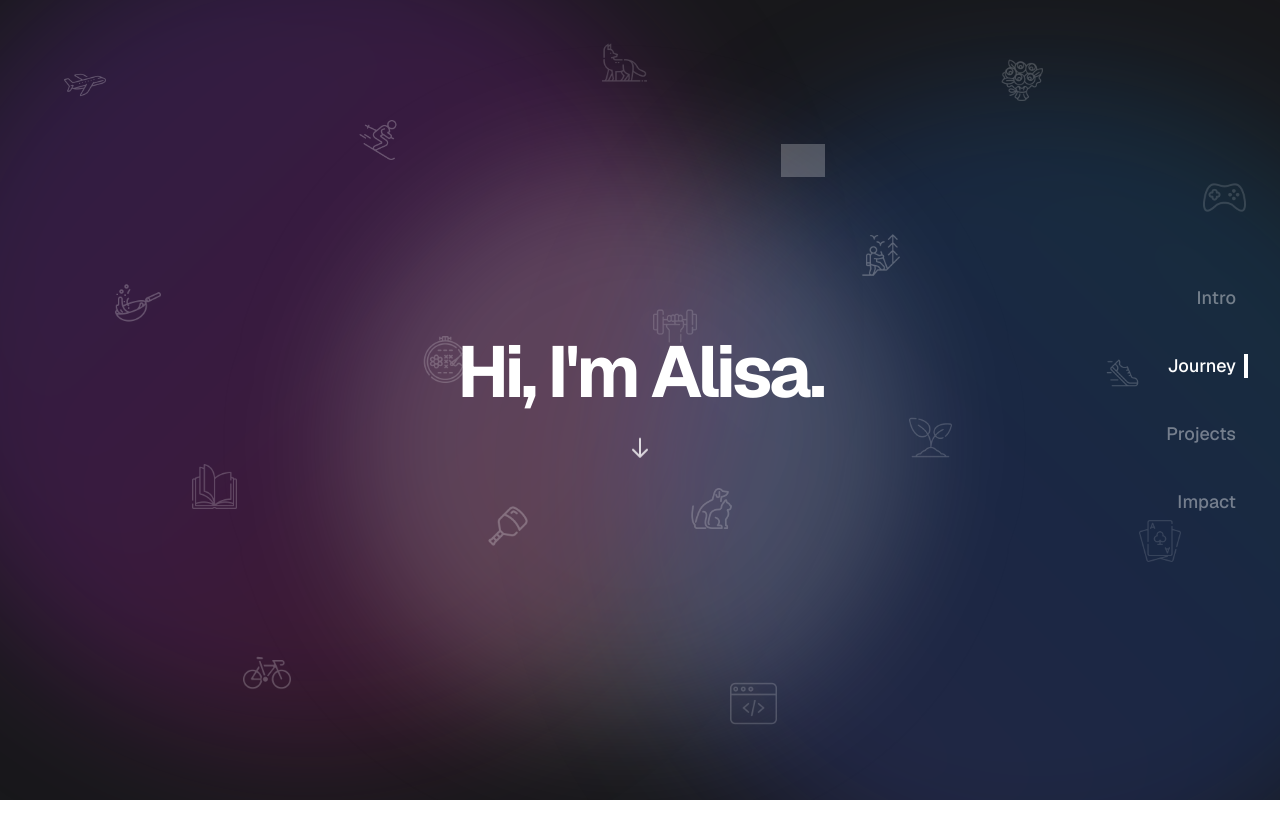
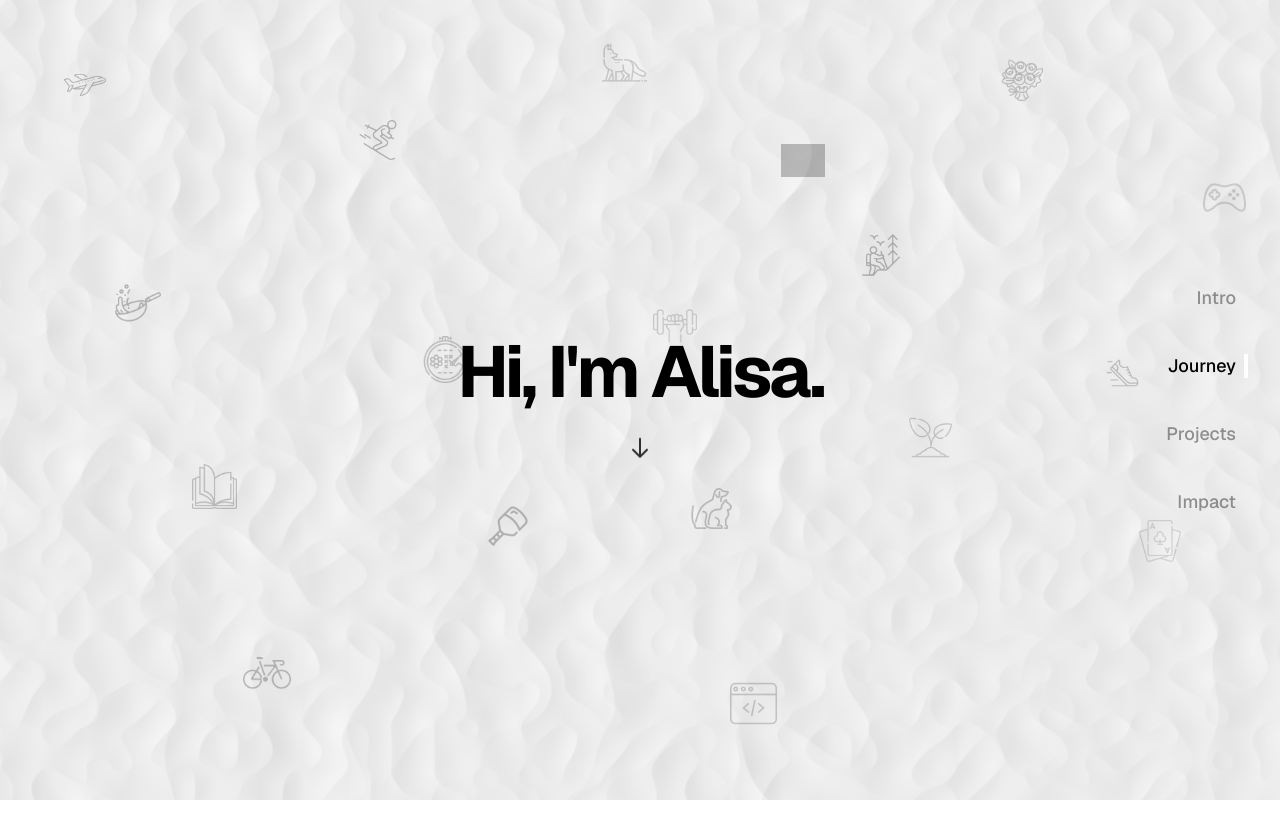
Before and after one commit to alisabondar/alisabondar.com, a Next.js app: page / in a window 1280 px wide. Shown: the top 838 px of the page. Built offline with nearby package versions, Linux system fonts and the light colour scheme; grey boxes are pictures that could not be loaded; a web font is replaced by a local one.

Commit message:
new bg and polishing

```diff
--- a/app/components/AnimatedBackground.module.css
+++ b/app/components/AnimatedBackground.module.css
@@ -1,49 +1,10 @@
-@keyframes blob {
-  0%, 100% {
-    transform: translate(0, 0) scale(1);
-  }
-  25% {
-    transform: translate(45px, -35px) scale(1.15);
-  }
-  50% {
-    transform: translate(-30px, 25px) scale(0.85);
-  }
-  75% {
-    transform: translate(20px, 40px) scale(1.05);
-  }
-}
-
-@keyframes blob2 {
-  0%, 100% {
-    transform: translate(0, 0) scale(1);
-  }
-  20% {
-    transform: translate(-35px, -60px) scale(1.2);
-  }
-  40% {
-    transform: translate(50px, 15px) scale(0.9);
-  }
-  60% {
-    transform: translate(-25px, 35px) scale(1.1);
-  }
-  80% {
-    transform: translate(15px, -20px) scale(0.95);
-  }
-}
-
-@keyframes blob3 {
-  0%, 100% {
-    transform: translate(0, 0) scale(1);
-  }
-  30% {
-    transform: translate(25px, 45px) scale(0.88);
-  }
-  60% {
-    transform: translate(-40px, -30px) scale(1.12);
-  }
-  90% {
-    transform: translate(30px, -15px) scale(1.03);
-  }
+.svgBackground {
+  position: absolute;
+  inset: 0;
+  background-image: url('/crease.svg');
+  background-size: cover;
+  background-position: center;
+  background-repeat: no-repeat;
 }
 
 @keyframes float {
@@ -135,121 +96,6 @@
   inset: 0;
   z-index: 0;
   overflow: hidden;
-  background-color: rgb(24 24 27);
-}
-
-.blob {
-  position: absolute;
-  border-radius: 9999px;
-  filter: blur(40px);
-}
-
-.blob1 {
-  animation: blob 8s ease-in-out infinite;
-}
-
-.blob2 {
-  animation: blob2 9.5s ease-in-out infinite;
-}
-
-.blob3 {
-  animation: blob3 7.5s ease-in-out infinite;
-}
-
-@media (min-width: 640px) {
-  .blob {
-    filter: blur(50px);
-  }
-}
-
-@media (min-width: 1024px) {
-  .blob {
-    filter: blur(64px);
-  }
-}
-
-.blob1 {
-  left: -8%;
-  top: -12%;
-  width: 400px;
-  height: 400px;
-  background: linear-gradient(135deg, rgb(124 58 237 / 0.2), rgb(192 38 211 / 0.2), rgb(225 29 72 / 0.2));
-}
-
-@media (min-width: 640px) {
-  .blob1 {
-    width: 600px;
-    height: 600px;
-  }
-}
-
-@media (min-width: 1024px) {
-  .blob1 {
-    width: 800px;
-    height: 800px;
-  }
-}
-
-.blob2 {
-  right: -12%;
-  bottom: -8%;
-  width: 400px;
-  height: 400px;
-  background: linear-gradient(225deg, rgb(8 145 178 / 0.2), rgb(37 99 235 / 0.2), rgb(99 102 241 / 0.2));
-}
-
-@media (min-width: 640px) {
-  .blob2 {
-    width: 600px;
-    height: 600px;
-  }
-}
-
-@media (min-width: 1024px) {
-  .blob2 {
-    width: 800px;
-    height: 800px;
-  }
-}
-
-.blob3Wrapper {
-  position: absolute;
-  left: 48%;
-  top: 52%;
-  transform: translate(-50%, -50%);
-  width: 300px;
-  height: 300px;
-}
-
-@media (min-width: 640px) {
-  .blob3Wrapper {
-    width: 450px;
-    height: 450px;
-  }
-}
-
-@media (min-width: 1024px) {
-  .blob3Wrapper {
-    width: 600px;
-    height: 600px;
-  }
-}
-
-.blob3 {
-  position: relative;
-  width: 100%;
-  height: 100%;
-  border-radius: 9999px;
-  filter: blur(64px);
-  background: linear-gradient(45deg, rgb(231 229 228 / 0.2), rgb(229 229 229 / 0.2), rgb(244 244 245 / 0.2));
-}
-
-.animationDelay2000 {
-  animation-delay: 1.8s;
-}
-
-.animationDelay4000 {
-  animation-delay: 3.7s;
 }
 
 @keyframes iconFadeIn {
@@ -264,7 +110,7 @@
 .icon {
   position: absolute;
   opacity: 0;
-  filter: brightness(0) invert(1);
+  filter: brightness(0);
   animation-timing-function: ease-in-out;
   animation-iteration-count: infinite;
   animation: iconFadeIn 1.2s ease-out forwards;
--- a/app/components/AnimatedBackground.tsx
+++ b/app/components/AnimatedBackground.tsx
@@ -7,11 +7,7 @@ import styles from './AnimatedBackground.module.css';
 export default function AnimatedBackground() {
   return (
     <div className={styles.container}>
-      <div className={`${styles.blob} ${styles.blob1}`} />
-      <div className={`${styles.blob} ${styles.blob2} ${styles.animationDelay2000}`} />
-      <div className={styles.blob3Wrapper}>
-        <div className={`${styles.blob} ${styles.blob3} ${styles.animationDelay4000}`} />
-      </div>
+      <div className={styles.svgBackground} aria-hidden />
 
       {icons.map((icon, index) => {
         const animationClasses = [styles.iconFloat1, styles.iconFloat2, styles.iconFloat3, styles.iconFloat4];
--- a/app/components/Journey.tsx
+++ b/app/components/Journey.tsx
@@ -10,6 +10,7 @@ const INTRO_EVENTS = 4;
 const STRIP_TOP_OFFSET_VH = 30;
 const STRIP_END_PADDING_VH = 80;
 const FOCUS_MULTIPLIER = 1.0;
+
 
 const EVENT_PLACEMENTS: { left: number; rotate: number }[] = [
   { left: 32, rotate: -3 },
@@ -254,7 +255,7 @@ export default function Journey({ scrollProgress }: JourneyProps) {
           }}
         >
           <h2
-            className={`${styles.journeyHeader} text-4xl sm:text-4xl md:text-6xl lg:text-7xl font-bold text-white`}
+            className={`${styles.journeyHeader} text-4xl sm:text-4xl md:text-6xl lg:text-7xl font-bold text-black`}
             style={{
               transform: `translateX(-50%) translateY(${headerTranslateY}px)`,
               opacity: headerOpacity,
--- a/app/components/Projects.tsx
+++ b/app/components/Projects.tsx
@@ -54,7 +54,7 @@ export default function Projects({ scrollProgress }: ProjectsProps) {
         visibility,
       }}
     >
-      <h2 className="text-4xl sm:text-4xl md:text-6xl lg:text-7xl font-bold text-white mb-8 sm:mb-10 md:mb-12">
+      <h2 className="text-4xl sm:text-4xl md:text-6xl lg:text-7xl font-bold text-black mb-8 sm:mb-10 md:mb-12">
         Projects
       </h2>
 
--- a/app/components/TableOfContents.tsx
+++ b/app/components/TableOfContents.tsx
@@ -119,8 +119,8 @@ export default function TableOfContents() {
                   relative px-2 sm:px-3 py-1.5 sm:py-2 text-sm sm:text-base md:text-lg font-medium transition-all duration-300 text-right
                   ${
                     isActive
-                      ? 'text-white'
-                      : 'text-white/40 hover:text-white/65'
+                      ? 'text-black'
+                      : 'text-black/40 hover:text-black/65'
                   }
                 `}
                 aria-label={`Navigate to ${section.label} section`}
--- a/app/globals.css
+++ b/app/globals.css
@@ -14,14 +14,14 @@
 
 @media (prefers-color-scheme: dark) {
   :root {
-    --background: #0a0a0a;
-    --foreground: #ededed;
+    --background: #ffffff;
+    --foreground: #171717;
   }
 }
 
 html {
   -webkit-overflow-scrolling: touch;
-  scroll-behavior: auto;
+  scroll-behavior: smooth;
 }
 
 body {
@@ -64,16 +64,16 @@ h1, h2, h3, h4, h5, h6 {
 }
 
 .custom-scrollbar::-webkit-scrollbar-thumb {
-  background: rgba(255, 255, 255, 0.2);
+  background: rgba(0, 0, 0, 0.2);
   border-radius: 4px;
   transition: background 0.3s ease;
 }
 
 .custom-scrollbar::-webkit-scrollbar-thumb:hover {
-  background: rgba(255, 255, 255, 0.4);
+  background: rgba(0, 0, 0, 0.4);
 }
 
 .custom-scrollbar {
   scrollbar-width: thin;
-  scrollbar-color: rgba(255, 255, 255, 0.2) transparent;
+  scrollbar-color: rgba(0, 0, 0, 0.2) transparent;
 }
--- a/app/page.tsx
+++ b/app/page.tsx
@@ -19,8 +19,7 @@ export default function Home() {
       if (typeof window !== 'undefined') {
         const isMobile = window.innerWidth < 640;
         const timelineMultiplier = getTimelineMultiplier(isMobile);
-        const height = `${timelineMultiplier * 100}vh`;
-        setJourneyHeight(height);
+        setJourneyHeight(`${timelineMultiplier * 100}vh`);
       }
     };
 
@@ -115,12 +114,12 @@ export default function Home() {
               visibility: scrollProgress > CROSSFADE_END ? 'hidden' : 'visible',
             }}
           >
-            <h1 className="text-4xl sm:text-4xl md:text-6xl lg:text-7xl font-bold text-white mb-4">
+            <h1 className="text-4xl sm:text-4xl md:text-6xl lg:text-7xl font-bold text-black mb-4">
               Hi, I&apos;m Alisa.
             </h1>
             <div className="flex justify-center mt-6 sm:mt-8">
               <svg
-                className="w-5 h-5 sm:w-6 sm:h-6 text-white/80 animate-bounce"
+                className="w-5 h-5 sm:w-6 sm:h-6 text-black/80 animate-bounce"
                 fill="none"
                 stroke="currentColor"
                 viewBox="0 0 24 24"
@@ -138,8 +137,11 @@ export default function Home() {
         </div>
       </section>
 
-      <section id="journey" className="relative z-10" style={{ minHeight: journeyHeight }}>
-      </section>
+      <section
+        id="journey"
+        className="relative z-10"
+        style={{ minHeight: journeyHeight }}
+      />
 
       <Projects scrollProgress={scrollProgress} />
       <Impact scrollProgress={scrollProgress} />
```
Also changed, not shown: app/components/GitHubActivityGraph.tsx (+27 -27 lines), app/components/Impact.tsx (+17 -17 lines), public/crease.svg (added).
